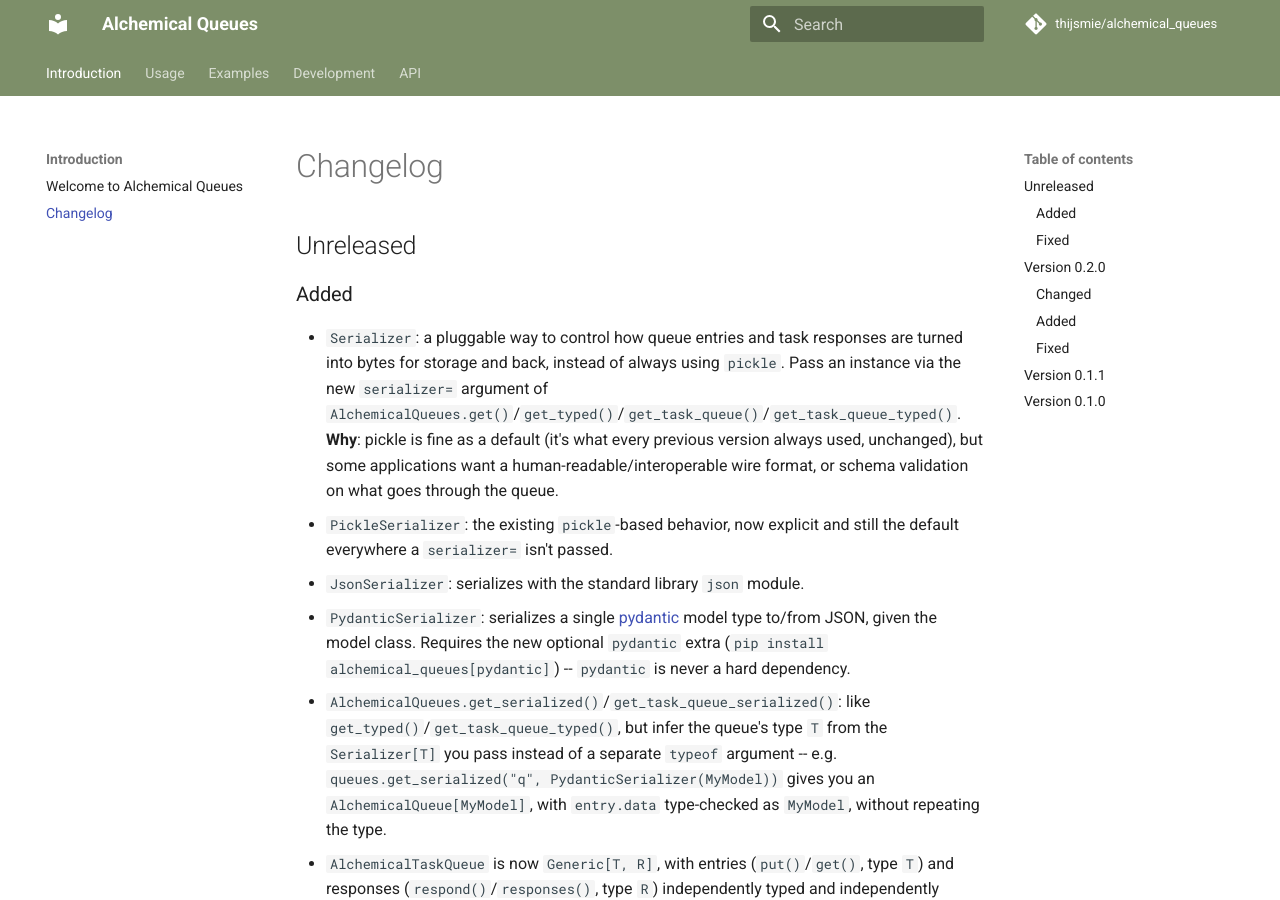
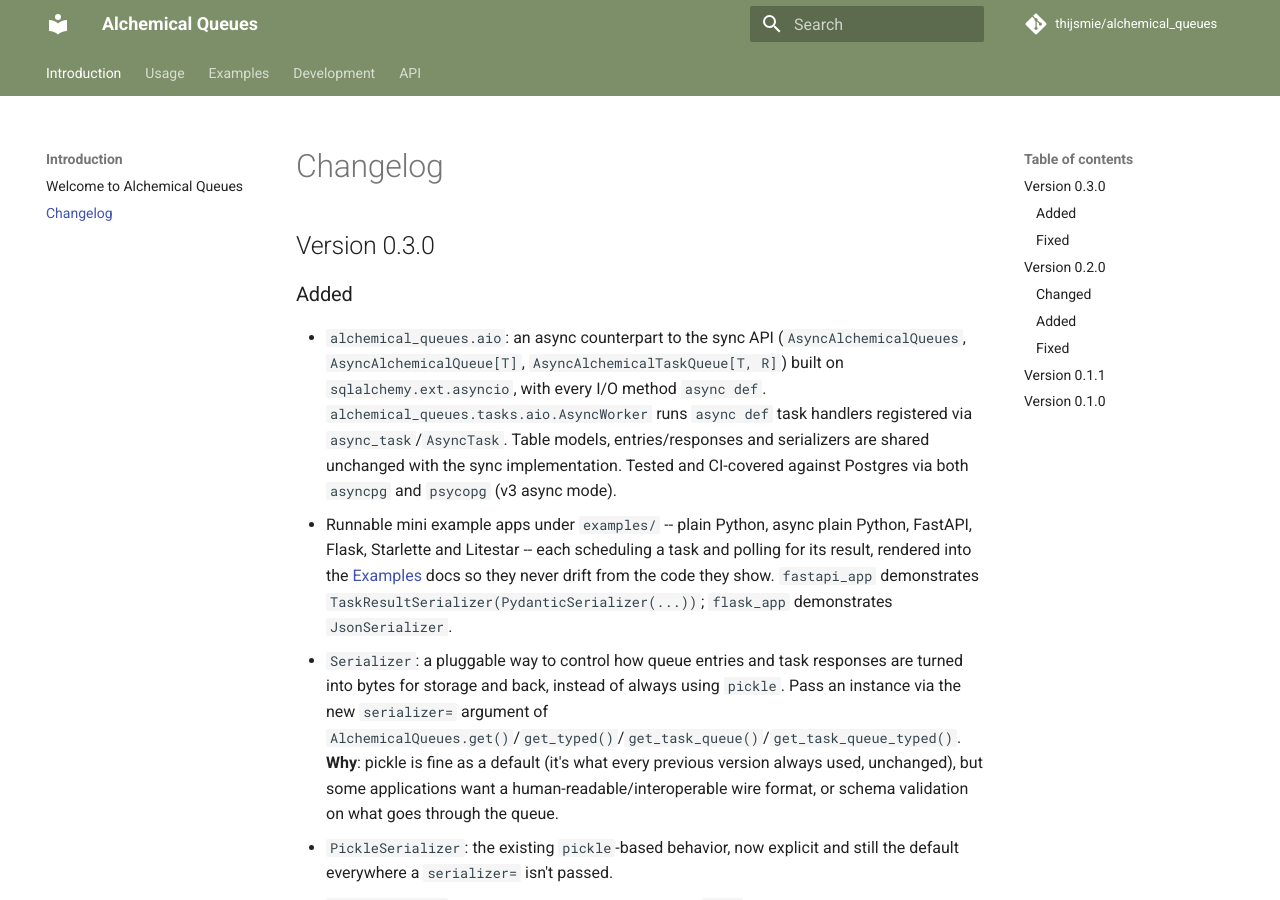
Before and after one commit to thijsmie/alchemical_queues, an MkDocs documentation site: the page built from docs/changelog.md, in a window 1280 px wide and 900 px high. Built offline with MkDocs 1.6.1 and Material for MkDocs 9.7.7, drawn with Linux system fonts in a browser that asks for light colours; comment, search, counter and statistics services are not loaded; the version menu is left out.

Commit message:
Prepare 0.3.0 release
Bump version to 0.3.0 and fold the Unreleased changelog section into it,
adding the missing entries for the async core/AsyncWorker (#13) and the
runnable example apps (#12) that Unreleased hadn't picked up yet.

Co-Authored-By: Claude Sonnet 5 <noreply@anthropic.com>
Claude-Session: https://claude.ai/code/session_01BvgxZjyByWLSAqHiBDKBH8

```diff
--- a/docs/changelog.md
+++ b/docs/changelog.md
@@ -1,9 +1,11 @@
 # Changelog
 
-## Unreleased
+## Version 0.3.0
 
 ### Added
 
+- `alchemical_queues.aio`: an async counterpart to the sync API (`AsyncAlchemicalQueues`, `AsyncAlchemicalQueue[T]`, `AsyncAlchemicalTaskQueue[T, R]`) built on `sqlalchemy.ext.asyncio`, with every I/O method `async def`. `alchemical_queues.tasks.aio.AsyncWorker` runs `async def` task handlers registered via `async_task`/`AsyncTask`. Table models, entries/responses and serializers are shared unchanged with the sync implementation. Tested and CI-covered against Postgres via both `asyncpg` and `psycopg` (v3 async mode).
+- Runnable mini example apps under `examples/` -- plain Python, async plain Python, FastAPI, Flask, Starlette and Litestar -- each scheduling a task and polling for its result, rendered into the [Examples](examples/index.md) docs so they never drift from the code they show. `fastapi_app` demonstrates `TaskResultSerializer(PydanticSerializer(...))`; `flask_app` demonstrates `JsonSerializer`.
 - `Serializer`: a pluggable way to control how queue entries and task responses are turned into bytes for storage and back, instead of always using `pickle`. Pass an instance via the new `serializer=` argument of `AlchemicalQueues.get()`/`get_typed()`/`get_task_queue()`/`get_task_queue_typed()`. **Why**: pickle is fine as a default (it's what every previous version always used, unchanged), but some applications want a human-readable/interoperable wire format, or schema validation on what goes through the queue.
 - `PickleSerializer`: the existing `pickle`-based behavior, now explicit and still the default everywhere a `serializer=` isn't passed.
 - `JsonSerializer`: serializes with the standard library `json` module.
--- a/pyproject.toml
+++ b/pyproject.toml
@@ -1,6 +1,6 @@
 [project]
 name = "alchemical_queues"
-version = "0.2.0"
+version = "0.3.0"
 description = "Task Queues on pure SQLAlchemy"
 readme = "README.md"
 license = "MIT"
```
